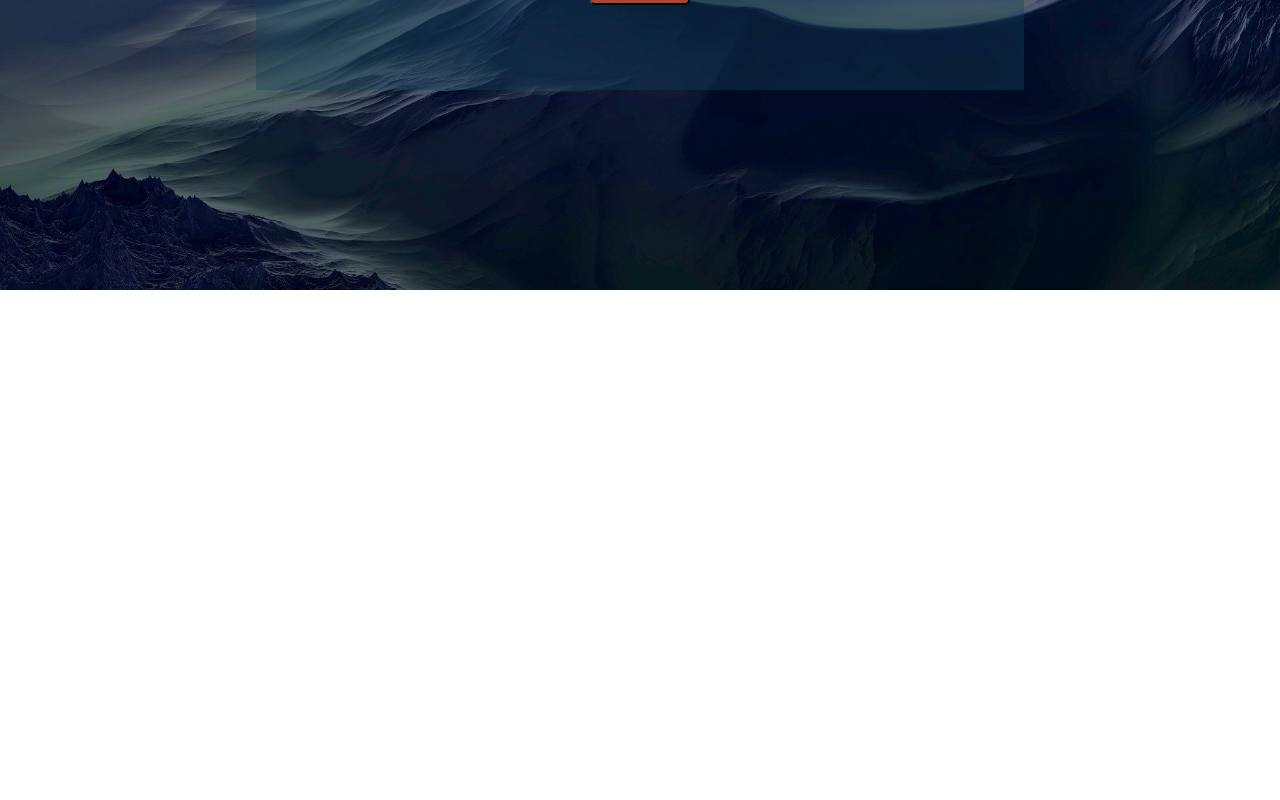
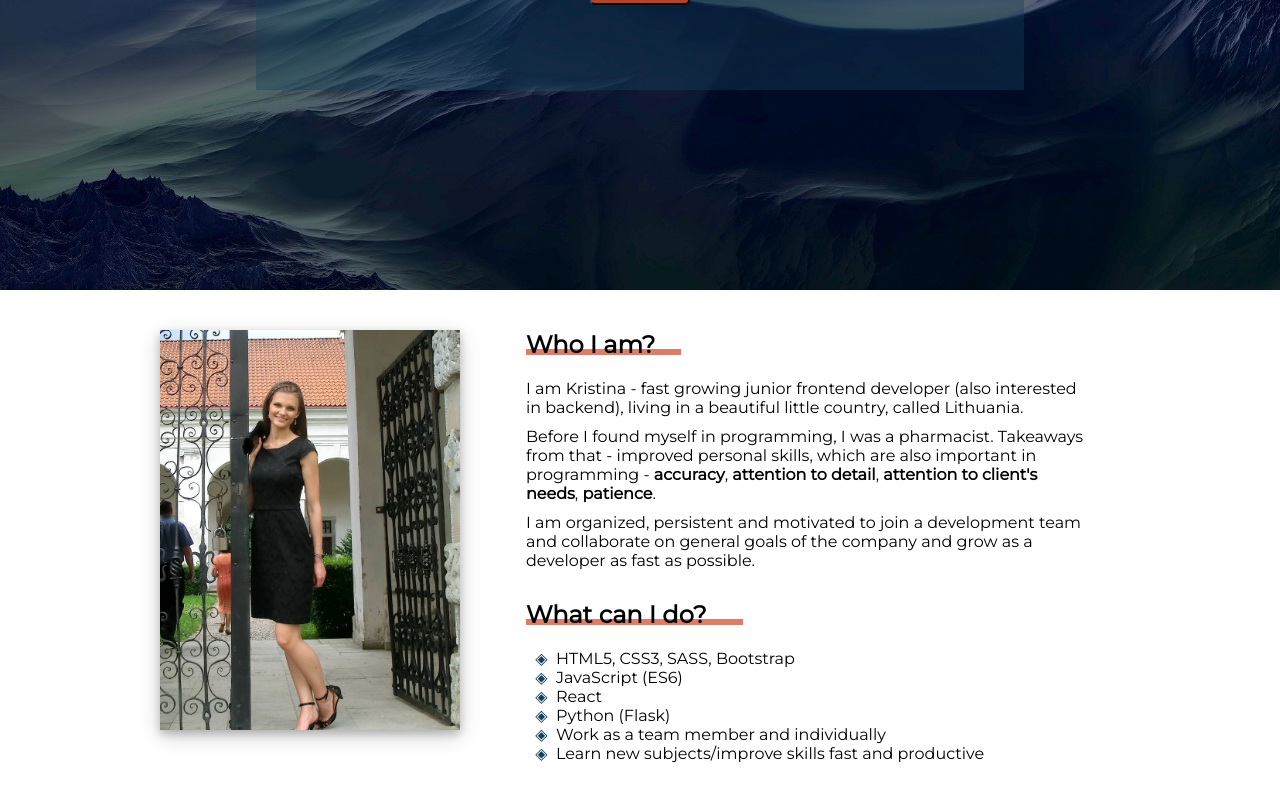
Before and after one commit to kristep/kristep, a React (Create React App) app: page / in a window 1280 px wide. Shown: the part 510-1310 px from the top of the page. Before the commit the page ends 800 px from the top, so only its background shows below. Built offline with nearby package versions, Linux system fonts and the light colour scheme.

Commit message:
about section

```diff
--- a/src/App.js
+++ b/src/App.js
@@ -3,6 +3,7 @@ import React, { useState, useEffect } from "react";
 import MainContent from "./features/main/MainContent";
 import Header from "./features/header/Header";
 import Hero from "./features/hero/Hero";
+import About from "./features/about/About";
 
 function App() {
   const [isExpanded, setIsExpanded] = useState(true);
@@ -28,6 +29,9 @@ function App() {
       <Header isExpanded={isExpanded} />
       <MainContent>
         <Hero isExpanded={isExpanded} />
+        <section className="main-content__section">
+          <About />
+        </section>
       </MainContent>
     </>
   );
--- /dev/null
+++ b/src/features/about/About.jsx
@@ -0,0 +1,59 @@
+import React from "react";
+// import PropTypes from "prop-types";
+import profile from "../../images/profile.jpg";
+
+import "./about.scss";
+
+const About = () => {
+  return (
+    <article className="about">
+      <img src={profile} alt="" className="about__photo" />
+
+      <div className="about__description">
+        <section className="about__section">
+          <h2 className="about__title">Who I am?</h2>
+          <p className="about__paragraph">
+            I am Kristina - fast growing junior frontend developer (also
+            interested in backend), living in a beautiful little country, called
+            Lithuania.
+          </p>
+          <p className="about__paragraph">
+            Before I found myself in programming, I was a pharmacist. Takeaways
+            from that - improved personal skills, which are also important in
+            programming -<span className="about__brighten-span"> accuracy</span>
+            ,<span className="about__brighten-span"> attention to detail</span>,
+            <span className="about__brighten-span">
+              {" "}
+              attention to client&apos;s needs
+            </span>
+            , <span className="about__brighten-span">patience</span>.
+          </p>
+          <p className="about__paragraph">
+            I am organized, persistent and motivated to join a development team
+            and collaborate on general goals of the company and grow as a
+            developer as fast as possible.
+          </p>
+        </section>
+        <section className="about__section">
+          <h2 className="about__title">What can I do?</h2>
+          <ul className="about__skills-list">
+            <li className="about__skills-list-item">
+              HTML5, CSS3, SASS, Bootstrap
+            </li>
+            <li className="about__skills-list-item">JavaScript (ES6)</li>
+            <li className="about__skills-list-item">React</li>
+            <li className="about__skills-list-item">Python (Flask)</li>
+            <li className="about__skills-list-item">
+              Work as a team member and individually
+            </li>
+            <li className="about__skills-list-item">
+              Learn new subjects/improve skills fast and productive
+            </li>
+          </ul>
+        </section>
+      </div>
+    </article>
+  );
+};
+
+export default About;
--- /dev/null
+++ b/src/features/about/about.scss
@@ -0,0 +1,57 @@
+@import '../../styles/base/base';
+
+.about {
+    align-items: flex-start;
+    display: flex;
+    flex-wrap: wrap;
+    justify-content: space-between;
+
+    &__photo {
+        box-shadow: 0 4px 8px 0 rgba(0, 0, 0, 0.2),
+            0 6px 20px 0 rgba(0, 0, 0, 0.19);
+        height: auto;
+        max-width: 30rem;
+    }
+
+    &__description {
+        flex-basis: 65%;
+        padding: 0 3rem;
+    }
+
+    &__title {
+        margin-bottom: 2rem;
+        position: relative;
+        width: fit-content;
+
+        &::before {
+            background: lighten($color-contrast, 20%);
+            bottom: 4px;
+            content: '';
+            height: 6px;
+            position: absolute;
+            width: 120%;
+            z-index: $z-index-behind;
+        }
+    }
+
+    &__section {
+        margin-bottom: 3rem;
+    }
+
+    &__paragraph {
+        margin: 1rem 0;
+    }
+
+    &__brighten-span {
+        font-weight: bold;
+    }
+
+    &__skills-list-item {
+        margin-left: 3rem;
+
+        &::marker {
+            color: $color-dark;
+            content: '◈  ';
+        }
+    }
+}
--- a/src/features/hero/hero.scss
+++ b/src/features/hero/hero.scss
@@ -10,6 +10,7 @@ $_background-color: transparentize($color-dark, 0.6);
     background-size: cover;
     height: 100vh;
     padding: 25vh 0;
+    width: 100vw;
 
     &__content {
         align-items: center;
--- a/src/features/main/MainContent.jsx
+++ b/src/features/main/MainContent.jsx
@@ -1,5 +1,7 @@
 import React from "react";
 import PropTypes from "prop-types";
+
+import "./mainContent.scss";
 
 const MainContent = ({ children }) => {
   return <main className="main-content">{children}</main>;
--- a/src/features/main/mainContent.scss
+++ b/src/features/main/mainContent.scss
@@ -6,6 +6,9 @@
     flex-direction: column;
     font-size: $font-size-16;
     justify-content: center;
-    max-width: 900px;
-    width: 90vw;
+
+    &__section {
+        margin: 4rem 0;
+        width: 75vw;
+    }
 }
```
Also changed, not shown: 1 other file (tests, documents, lock files or other folders).
